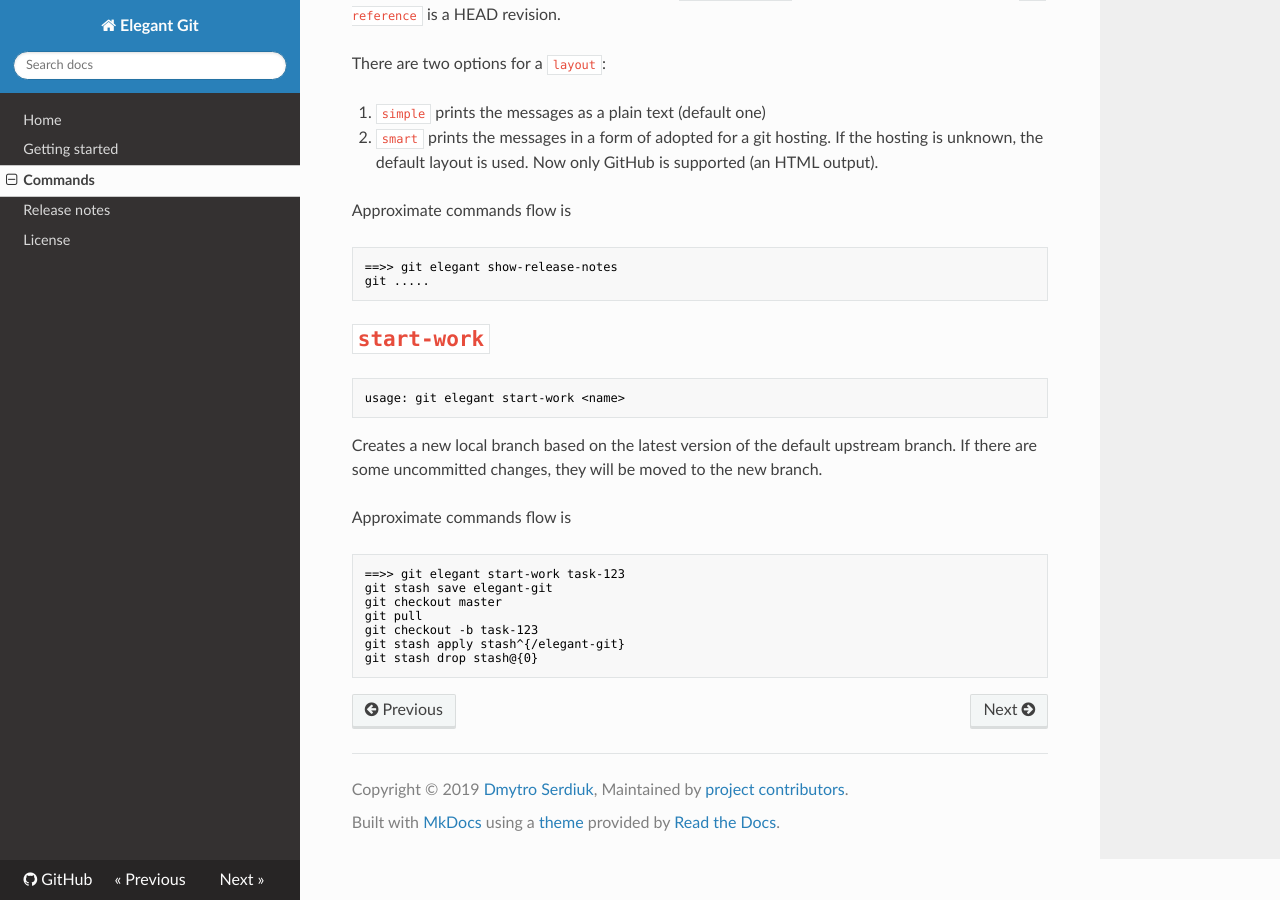
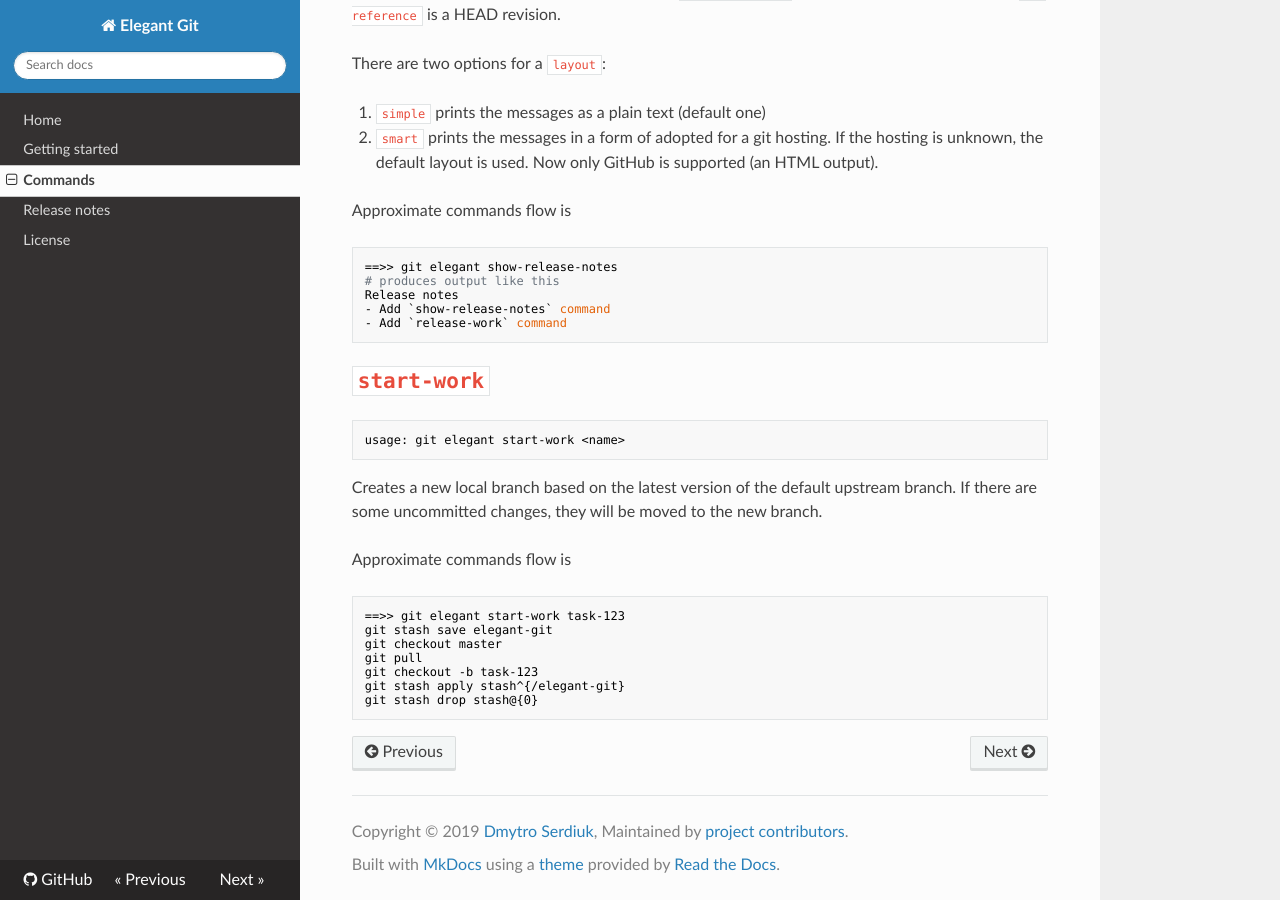
Before and after one commit to bees-hive/elegant-git, an MkDocs documentation site: the page built from docs/commands.md, in a window 1280 px wide and 900 px high, scrolled down 5613 px. Built offline with MkDocs 1.6.1, drawn with Linux system fonts in a browser that asks for light colours; nearby versions of some CDN libraries.

Commit message:
Add sample output of `show-release-notes` execution
The previous sample was just a temporary version which wasn't updated
before publishing the command.

````diff
--- a/docs/commands.md
+++ b/docs/commands.md
@@ -311,7 +311,10 @@ hosting is unknown, the default layout is used. Now only GitHub is supported
 Approximate commands flow is
 ```bash
 ==>> git elegant show-release-notes
-git .....
+# produces output like this
+Release notes
+- Add `show-release-notes` command
+- Add `release-work` command
 ```
 
 # `start-work`
````
Also changed, not shown: 1 other file.
